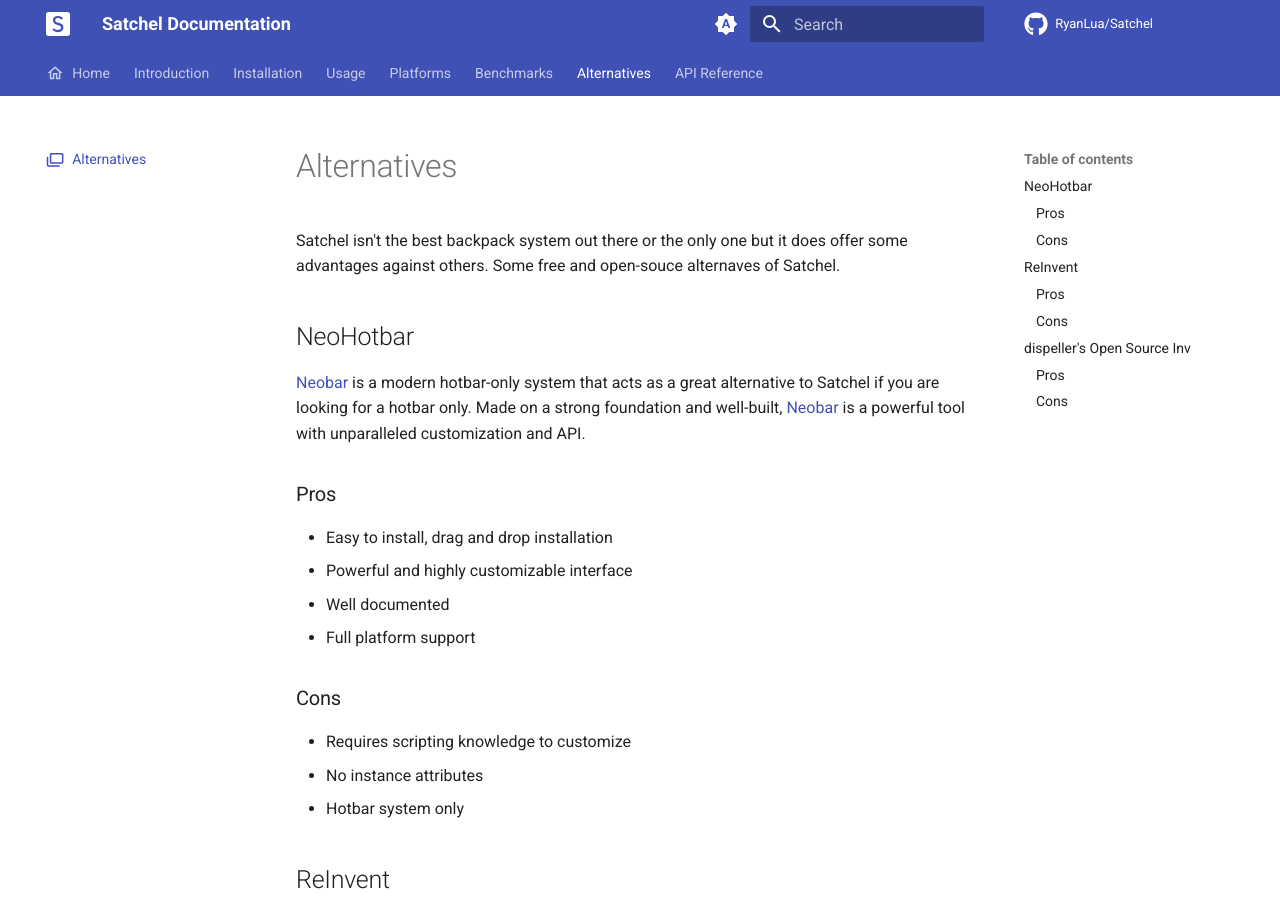
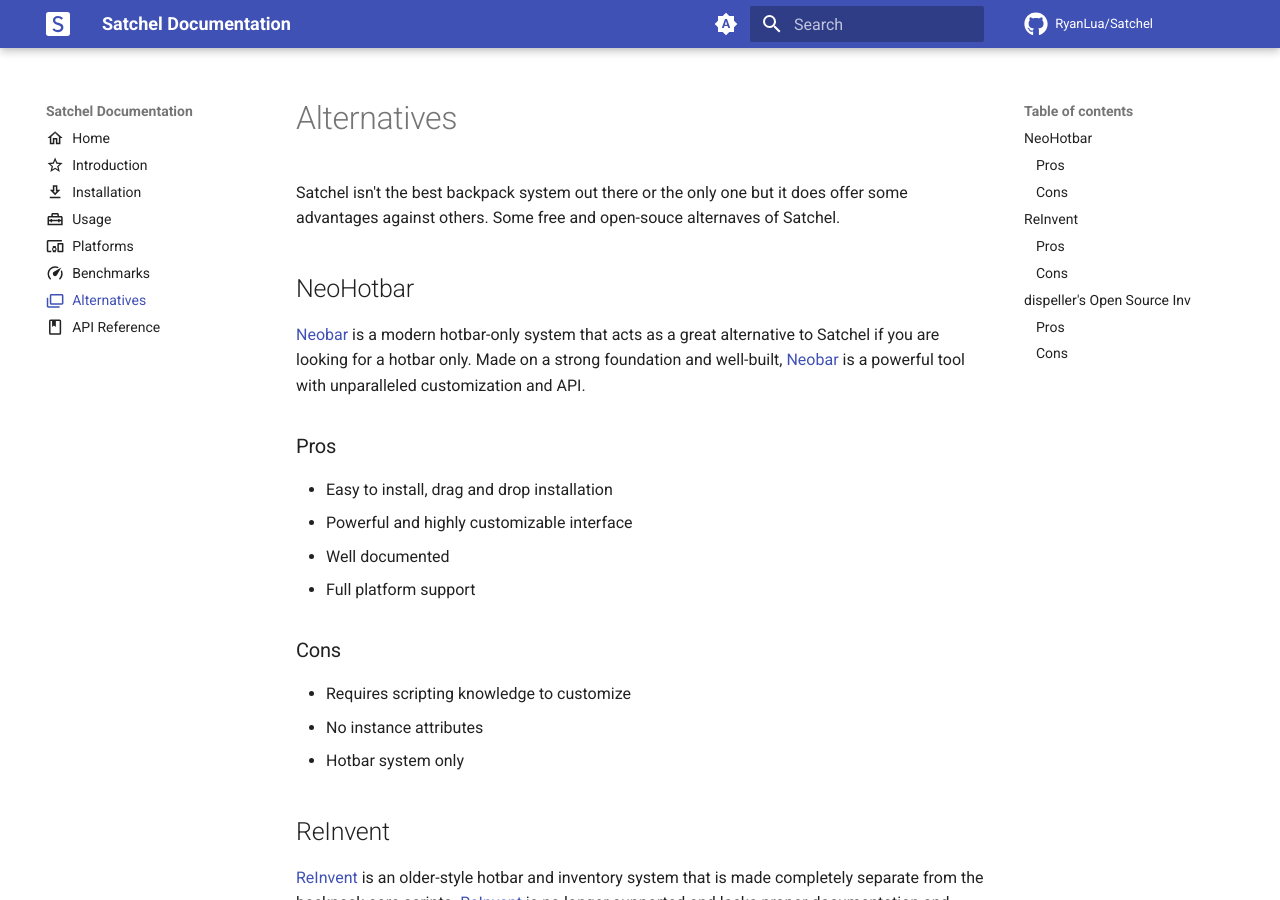
Before and after one commit to RyanLua/Satchel, an MkDocs documentation site: the page built from docs/alternatives.md, in a window 1280 px wide and 900 px high. Built offline with MkDocs 1.6.1 and Material for MkDocs 9.7.7, drawn with Linux system fonts in a browser that asks for light colours; comment, search, counter and statistics services are not loaded.

```diff
--- a/mkdocs.yml
+++ b/mkdocs.yml
@@ -9,16 +9,8 @@ theme:
   name: material
   features:
     - content.code.copy
-    - content.tooltips
-    - content.code.annotate
-    - navigation.instant
-    - navigation.instant.progress
+    - navigation.footer
     - navigation.top
-    - navigation.tabs
-    - search.highlight
-    - search.suggest
-    - navigation.footer
-    - toc.follow
   palette:
     - media: "(prefers-color-scheme)"
       toggle:
@@ -40,9 +32,6 @@ theme:
   favicon: assets/favicon.svg
   logo: assets/logo.svg
 
-plugins:
-  - search
-
 extra:
   social:
     - icon: simple/github
@@ -59,16 +48,15 @@ extra:
       name: Discord
 
 markdown_extensions:
+  - abbr
   - admonition
-  - pymdownx.details
+  - attr_list
+  - md_in_html
   - pymdownx.superfences
-  - abbr
-  - attr_list
-  - pymdownx.snippets
-  - md_in_html
   - toc:
-      permalink: true
       toc_depth: 3
+  - pymdownx.highlight:
+      linenums: true
   - pymdownx.emoji:
       emoji_index: !!python/name:material.extensions.emoji.twemoji
       emoji_generator: !!python/name:material.extensions.emoji.to_svg
```
